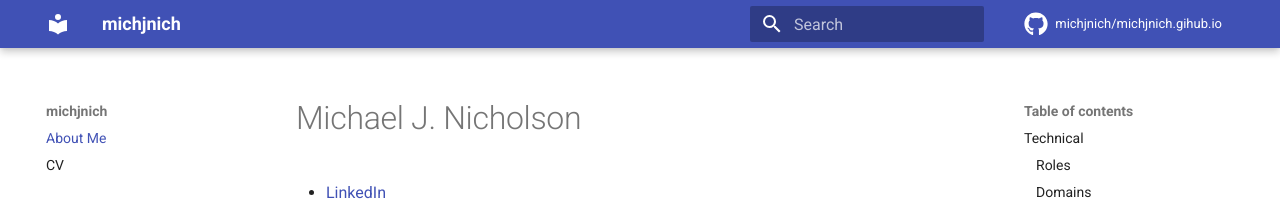
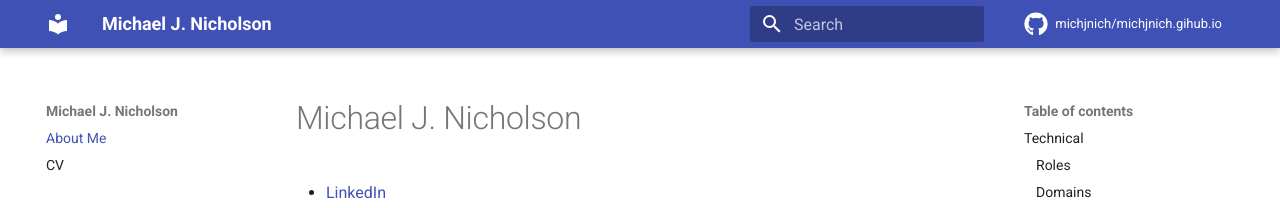
Before and after one commit to michjnich/michjnich.github.io_v1_mkdocs, an MkDocs documentation site: the page built from docs/index.md, in a window 1280 px wide. Shown: the top 208 px of the page. Built offline with MkDocs 1.6.1 and Material for MkDocs 9.7.7, drawn with Linux system fonts in a browser that asks for light colours; comment, search, counter and statistics services are not loaded.

Commit message:
Changed sitename to full name

```diff
--- a/mkdocs.yml
+++ b/mkdocs.yml
@@ -1,4 +1,4 @@
-site_name: michjnich
+site_name: Michael J. Nicholson
 site_author: Michael J. Nicholson
 site_url: https://michjnich.com
 repo_url: https://github.com/michjnich/michjnich.github.io
```
